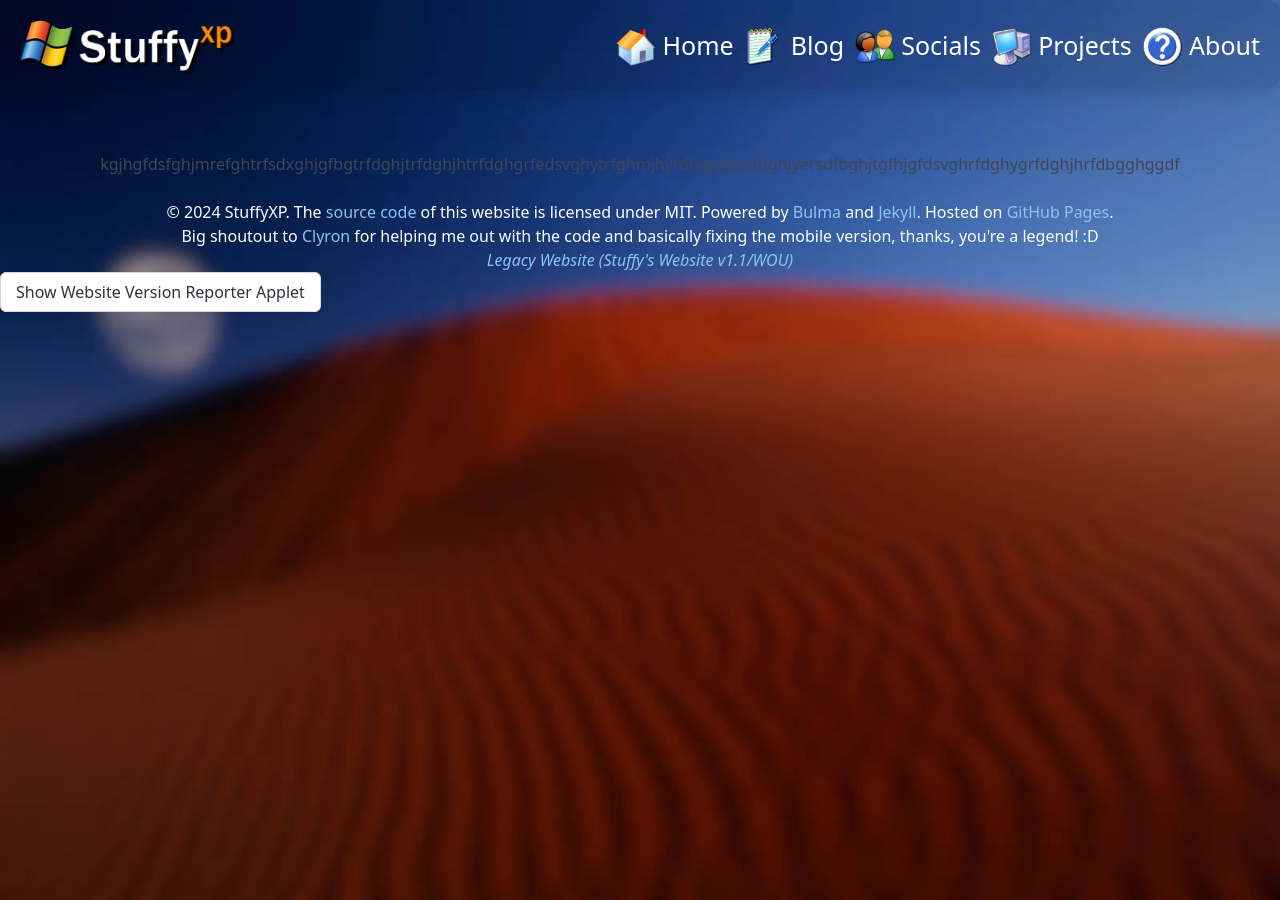
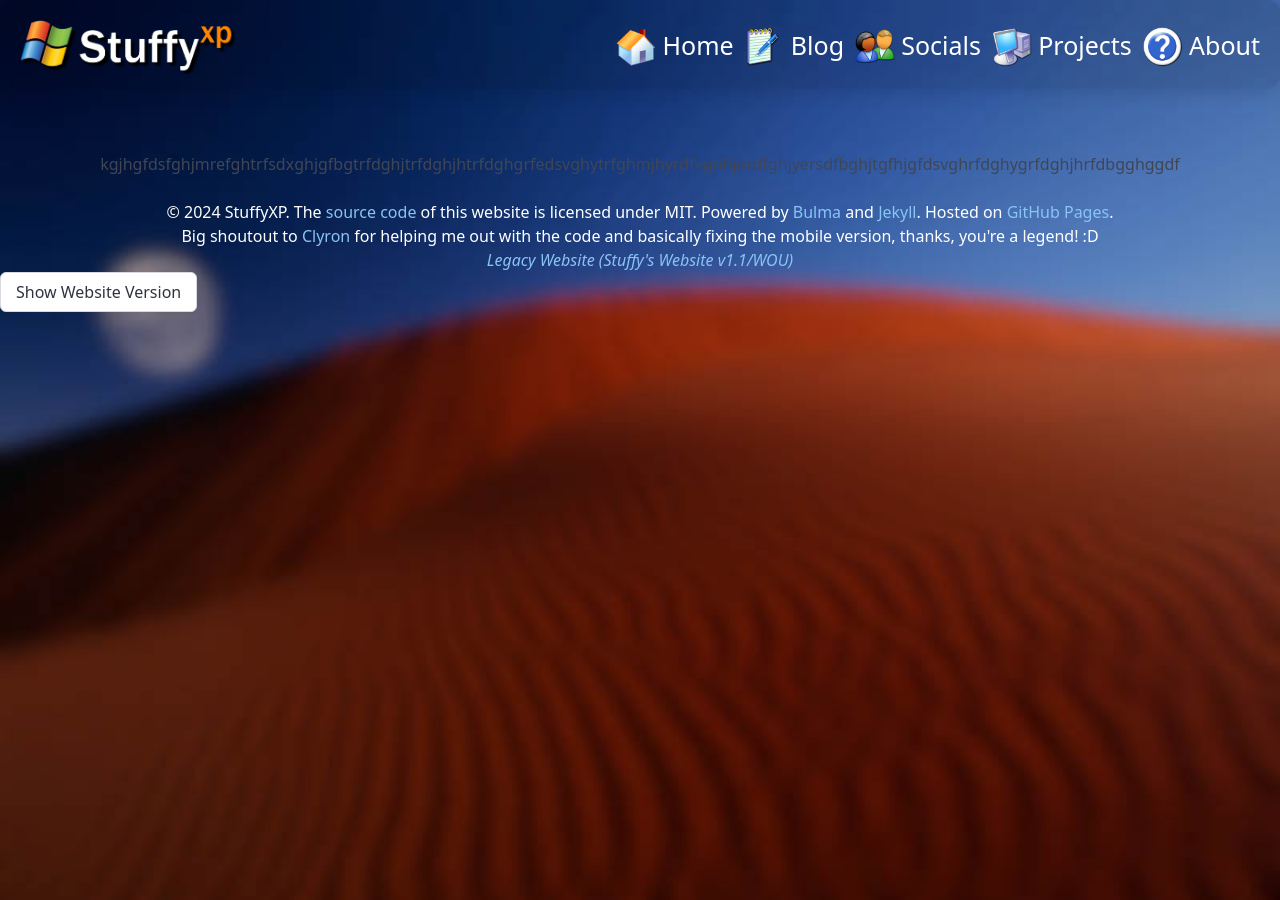
Before and after one commit to stuffyxp/stuffyxp.github.io, a Jekyll site: the page built from downloads/index.html, in a window 1280 px wide. Built offline with Jekyll 4.4.1, drawn with Linux system fonts in a browser that asks for light colours; some web fonts are replaced.

Commit message:
Update main.html

```diff
--- a/_layouts/main.html
+++ b/_layouts/main.html
@@ -49,6 +49,14 @@
                   <p id="userAgent"></p>
             </div>
             </div>
-<a class="button" href="userAgent">Show Website Version Reporter Applet</a>
-    </body>
+<a class="button onclick="showVersion() is-hidden-widescreen">Show Website Version</a>
+
+<div id="version">
+  <div id="build">
+      <div id="info">
+         <p id="userAgent"></p>
+      </div>
+    </div>
+</div>
+</body>
 </html>
```
